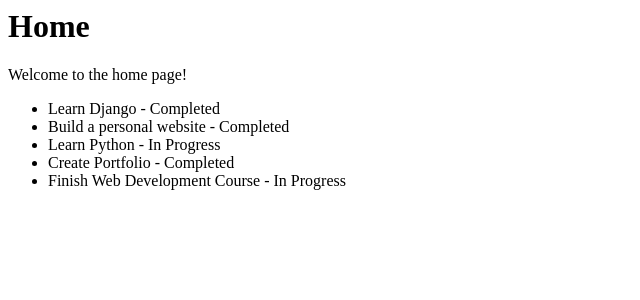
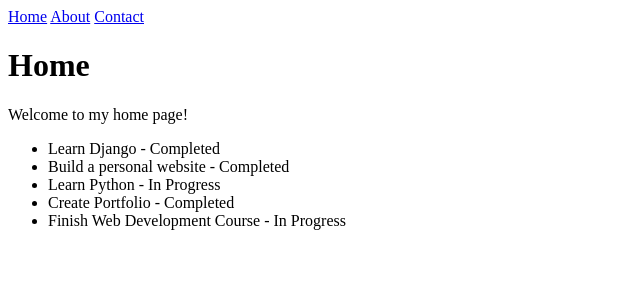
Before and after one commit to austynmorales/personal-website, a Django app: page / in a window 1280 px wide. Shown: the top 300 px of the page, without its empty margins (0-640 px from the left). Run offline with Django 5.2, Linux system fonts and the light colour scheme.

Commit message:
Share one layout across all three pages

```diff
--- a/templates/about.html
+++ b/templates/about.html
@@ -1,2 +1,8 @@
+{% extends "base.html" %}
+
+{% block content %}
+
 <h1>About</h1>
 <p>This is my about page.</p>
+
+{% endblock %}
--- /dev/null
+++ b/templates/base.html
@@ -0,0 +1,17 @@
+<!DOCTYPE html>
+<html>
+<head>
+    <title>Personal Website</title>
+</head>
+<body>
+
+    <nav>
+        <a href="{% url 'home' %}">Home</a>
+        <a href="{% url 'about' %}">About</a>
+        <a href="{% url 'contact' %}">Contact</a>
+    </nav>
+
+    {% block content %}
+    {% endblock %}
+</body>
+</html>
--- a/templates/contact.html
+++ b/templates/contact.html
@@ -1,2 +1,8 @@
+{% extends "base.html" %}
+
+{% block content %}
+
 <h1>Contact</h1>
 <p>This is my contact page.</p>
+
+{% endblock %}
--- a/templates/home.html
+++ b/templates/home.html
@@ -1,15 +1,20 @@
+{% extends "base.html" %}
+
+{% block content %}
+
 <h1>Home</h1>
-<p>Welcome to the home page!</p>
+<p>Welcome to my home page!</p>
 
 <ul>
     {% for item in items %}
-        <li>
-            {{item.name}} -
-            {% if item.completed %}
-                Completed
-            {% else %}
-                In Progress
-            {% endif %}
+        <li>{{ item.name }} -
+        {% if item.completed %}
+            Completed
+        {% else %}
+            In Progress
+        {% endif %}
         </li>
     {% endfor %}
 </ul>
+
+{% endblock %}
```
